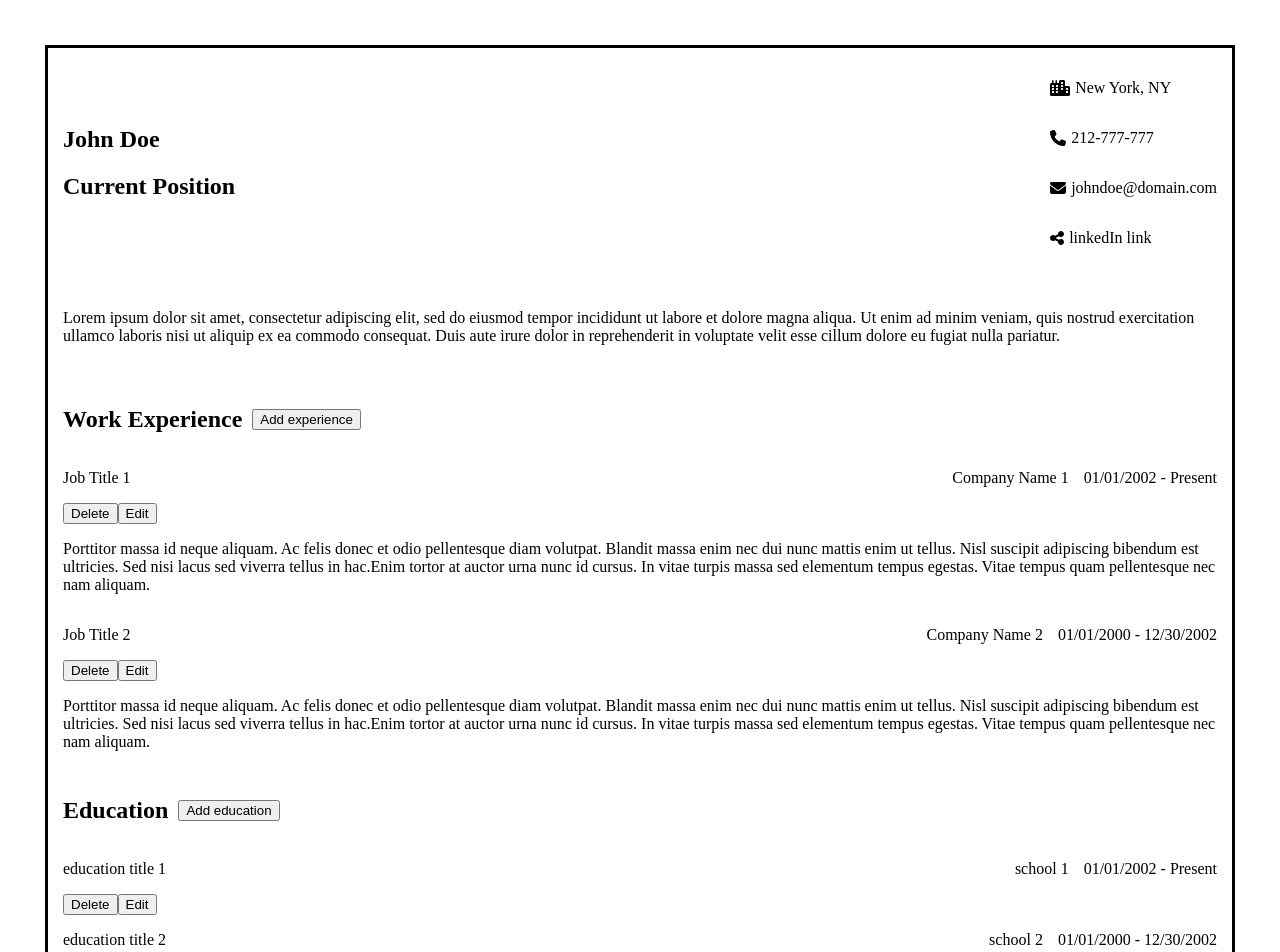
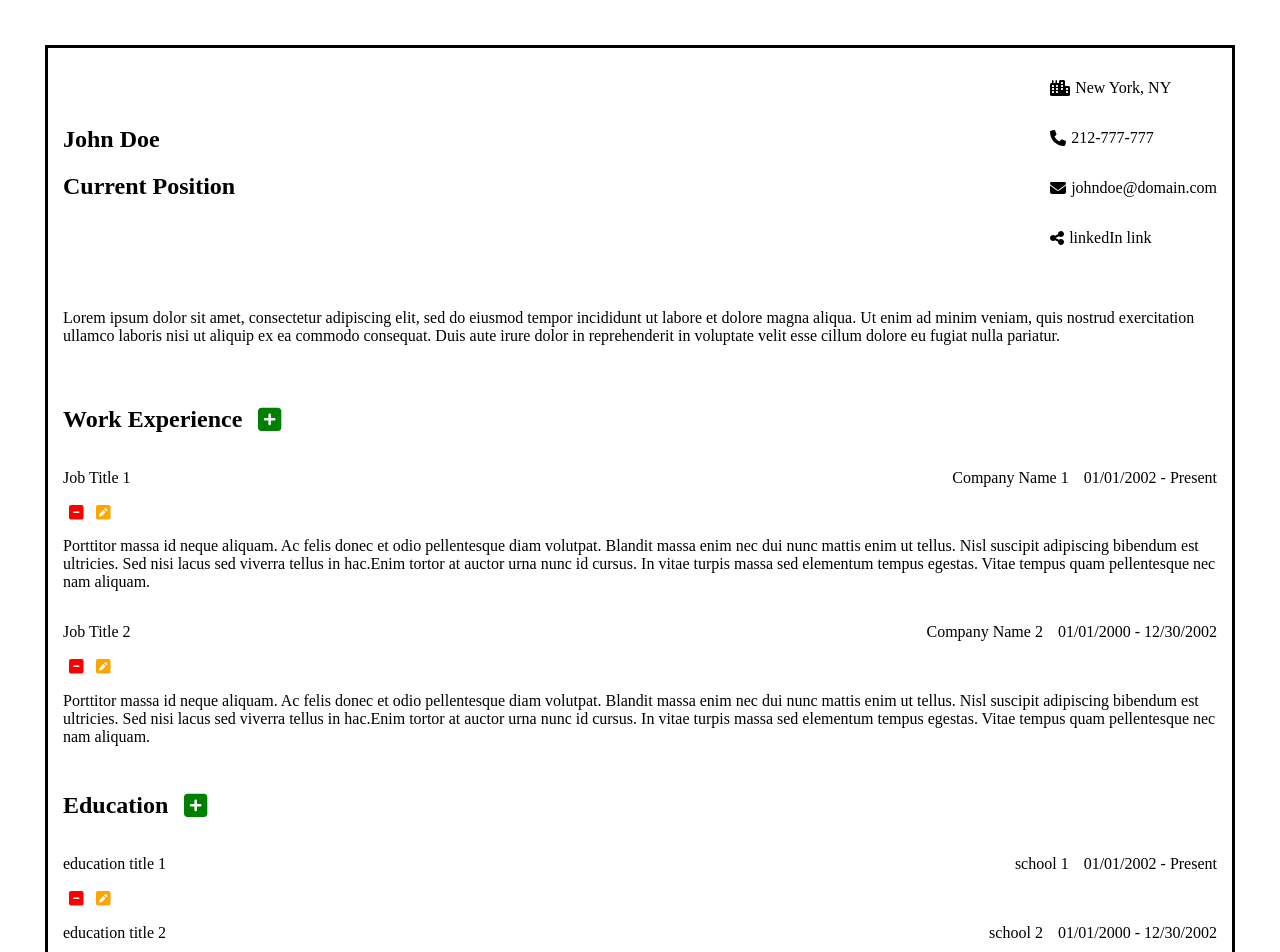
Before and after one commit to ykoziy/odin-cv-app, a React (Create React App) app: page / in a window 1280 px wide. Shown: the top 952 px of the page. Built offline with nearby package versions, Linux system fonts and the light colour scheme.

Commit message:
Added more icons for the buttons within work and education sections

```diff
--- a/src/components/Education/Education.js
+++ b/src/components/Education/Education.js
@@ -1,4 +1,6 @@
 import React, { Component } from 'react';
+import { FontAwesomeIcon } from '@fortawesome/react-fontawesome';
+import { faSquarePlus } from '@fortawesome/free-solid-svg-icons';
 import styles from '../../styles/Education.module.css';
 import sharedStyles from '../../styles/SharedStyles.module.css';
 import EducationEntry from './EducationEntry';
@@ -161,7 +163,7 @@ class Education extends Component {
             className={sharedStyles['add-btn']}
             onClick={this.handleAddButtonClick}
           >
-            Add education
+            <FontAwesomeIcon icon={faSquarePlus} size="2x" />
           </button>
         </div>
         {educationList}
--- a/src/components/Education/EducationEntry.js
+++ b/src/components/Education/EducationEntry.js
@@ -1,4 +1,7 @@
 import React, { Component } from 'react';
+import { FontAwesomeIcon } from '@fortawesome/react-fontawesome';
+import { faSquareMinus, faSquarePen } from '@fortawesome/free-solid-svg-icons';
+import sharedStyles from '../../styles/SharedStyles.module.css';
 import styles from '../../styles/EducationEntry.module.css';
 
 class EducationEntry extends Component {
@@ -13,8 +16,15 @@ class EducationEntry extends Component {
       <article className={styles.container} index={index}>
         <div className={styles['left-container']}>
           <p>{title}</p>
-          <button onClick={onDeleteEntry}>Delete</button>
-          <button onClick={onEditEntry}>Edit</button>
+          <button
+            className={sharedStyles['delete-btn']}
+            onClick={onDeleteEntry}
+          >
+            <FontAwesomeIcon icon={faSquareMinus} size="lg" />
+          </button>
+          <button className={sharedStyles['edit-btn']} onClick={onEditEntry}>
+            <FontAwesomeIcon icon={faSquarePen} size="lg" />
+          </button>
         </div>
         <div className={styles['right-container']}>
           <p>{schoolName}</p>
--- a/src/components/WorkExperience/ExperienceEntry.js
+++ b/src/components/WorkExperience/ExperienceEntry.js
@@ -1,4 +1,7 @@
 import React, { Component } from 'react';
+import { FontAwesomeIcon } from '@fortawesome/react-fontawesome';
+import { faSquareMinus, faSquarePen } from '@fortawesome/free-solid-svg-icons';
+import sharedStyles from '../../styles/SharedStyles.module.css';
 import styles from '../../styles/ExperienceEntry.module.css';
 
 class ExperienceEntry extends Component {
@@ -20,8 +23,15 @@ class ExperienceEntry extends Component {
       <article className={styles.container} index={index}>
         <div className={styles['left-container']}>
           <p>{jobTitle}</p>
-          <button onClick={onDeleteEntry}>Delete</button>
-          <button onClick={onEditEntry}>Edit</button>
+          <button
+            className={sharedStyles['delete-btn']}
+            onClick={onDeleteEntry}
+          >
+            <FontAwesomeIcon icon={faSquareMinus} size="lg" />
+          </button>
+          <button className={sharedStyles['edit-btn']} onClick={onEditEntry}>
+            <FontAwesomeIcon icon={faSquarePen} size="lg" />
+          </button>
         </div>
         <div className={styles['right-container']}>
           <p>{companyName}</p>
--- a/src/components/WorkExperience/WorkExperience.js
+++ b/src/components/WorkExperience/WorkExperience.js
@@ -1,4 +1,6 @@
 import React, { Component } from 'react';
+import { FontAwesomeIcon } from '@fortawesome/react-fontawesome';
+import { faSquarePlus } from '@fortawesome/free-solid-svg-icons';
 import styles from '../../styles/WorkExperience.module.css';
 import sharedStyles from '../../styles/SharedStyles.module.css';
 import ExperienceEntry from './ExperienceEntry';
@@ -176,7 +178,7 @@ class WorkExperience extends Component {
             className={sharedStyles['add-btn']}
             onClick={this.handleAddButtonClick}
           >
-            Add experience
+            <FontAwesomeIcon icon={faSquarePlus} size="2x" />
           </button>
         </div>
         {jobs}
--- a/src/styles/SharedStyles.module.css
+++ b/src/styles/SharedStyles.module.css
@@ -5,6 +5,24 @@
   gap: 10px;
 }
 
+.add-btn,
+.delete-btn,
+.edit-btn {
+  height: fit-content;
+  width: fit-content;
+  border: none;
+  background: none;
+  cursor: pointer;
+}
+
+.delete-btn {
+  color: red;
+}
+
+.edit-btn {
+  color: orange;
+}
+
 .add-btn {
-  height: fit-content;
+  color: green;
 }
```
